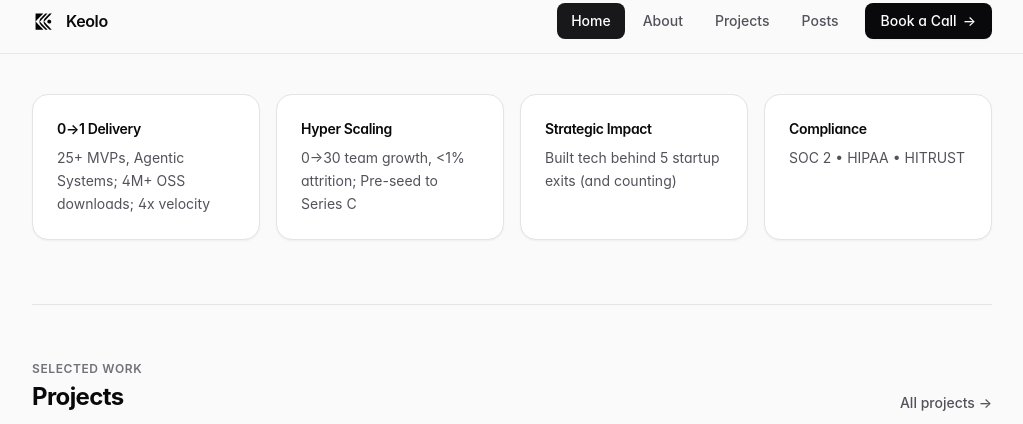
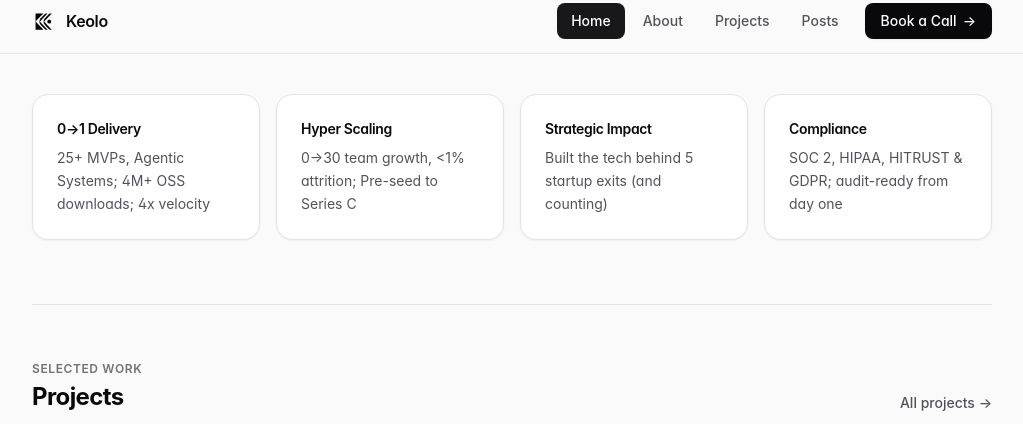
Before and after one commit to keolo/keolo-com, an Astro site: page / in a window 1280 px wide. Shown: the part 811-1235 px from the top of the page, without its empty margins (128-1151 px from the left). Built offline with nearby package versions, Linux system fonts and the light colour scheme; Astro itself is replaced by a stand-in of ours; some packages are replaced by stand-ins of ours.

Commit message:
docs(content): refine homepage highlights and Evolve project copy (#23)
- Remove the timeframe prefix from the Evolve project summary
- Tighten wording on the Strategic Impact highlight
- Expand the Compliance highlight to include GDPR and audit-readiness

```diff
--- a/src/content/projects/evolve.md
+++ b/src/content/projects/evolve.md
@@ -18,7 +18,7 @@ tags:
 
 **Evolve** is a deep-tech human performance startup uniting multimodal hardware biosensors (EEG, PPG, eye tracking) with real-time Unity virtual reality (VR) to deliver adaptive biofeedback training environments for enterprise and research pilots.
 
-Over the course of a month, I performed a **Platform Engineering & Pilot Readiness Diagnostic**, working directly with the **C-Suite** to bridge alignment gaps with **Engineering** and advise on technical strategy ahead of a high-stakes pilot launch.
+I performed a **Platform Engineering & Pilot Readiness Diagnostic**, working directly with the **C-Suite** to bridge alignment gaps with **Engineering** and advise on technical strategy ahead of a high-stakes pilot launch.
 
 ---
 
--- a/src/pages/index.astro
+++ b/src/pages/index.astro
@@ -22,11 +22,11 @@ const highlights = [
   },
   {
     label: 'Strategic Impact',
-    detail: 'Built tech behind 5 startup exits (and counting)',
+    detail: 'Built the tech behind 5 startup exits (and counting)',
   },
   {
     label: 'Compliance',
-    detail: 'SOC 2 • HIPAA • HITRUST',
+    detail: 'SOC 2, HIPAA, HITRUST & GDPR; audit-ready from day one',
   },
 ];
 ---
```
